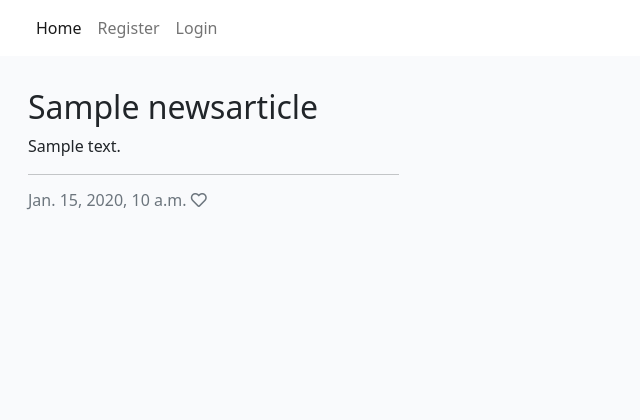
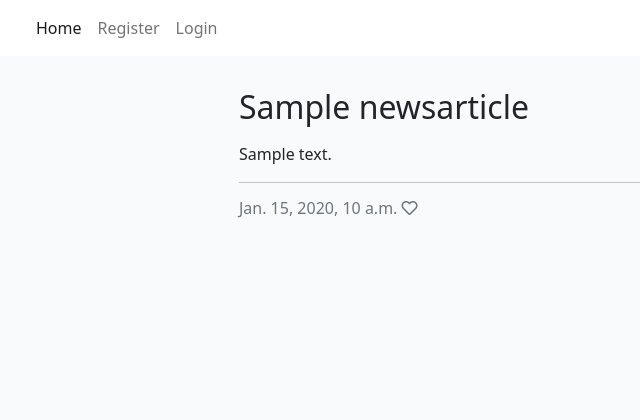
Before and after one commit to hypergeek-dev/Moviedatabase-MVC, a Django app: page / in a window 1280 px wide. Shown: the top 420 px of the page, without its empty margins (0-640 px from the left). Run offline with Django 3.2, Linux system fonts and the light colour scheme; tables that the repository leaves empty hold one stand-in row (values such as "Sample post").

Commit message:
Styling the article

```diff
--- a/templates/index.html
+++ b/templates/index.html
@@ -3,20 +3,21 @@
 {% block content %}
 
 <div class="container-fluid">
-    <div class="row">
+    <div class="row justify-content-center">
 
         <!-- Blog Entries Column -->
-        <div class="col-12 mt-3 left">
+        <div class="col-10 mt-3">
             <div class="row">
                 {% for NewsArticle in NewsArticle_list %}
-                <div class="col-md-4">
-                    <div class="card mb-4">
+                <div class="col-12">
+                    <div class="card mb-4" style="width: 80%; margin: auto;">
                         <div class="card-body">
                             {% if NewsArticle.id %}
                                 <a href="{% url 'newsarticle_detail' NewsArticle.id %}" class="NewsArticle-link">
                             {% endif %}
                                 <h2 class="card-title">{{ NewsArticle.title }}</h2>
-                                <p class="card-text">{{ NewsArticle.content|truncatewords:40 }}</p>
+
+                                <p class="card-text">{{ NewsArticle.content|linebreaks }}</p>
                             {% if NewsArticle.id %}
                                 </a>
                             {% endif %}
@@ -26,12 +27,7 @@
                         </div>
                     </div>
                 </div>
-                {% if forloop.counter|divisibleby:3 %}
-            </div>
-            <div class="row">
-                {% endif %}
                 {% endfor %}
-
             </div>
         </div>
     </div>
@@ -43,7 +39,6 @@
             {% endif %}
             {% if page_obj.has_next %}
             <li><a href="{% url 'newsarticle_list' %}?page={{ page_obj.next_page_number }}" class="page-link"> NEXT &raquo;</a></li>
-
             {% endif %}
         </ul>
     </nav>
```
